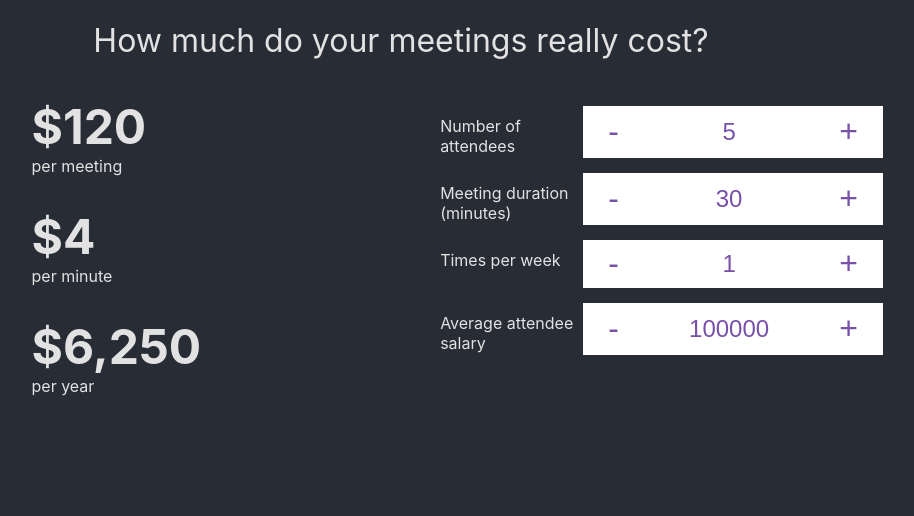
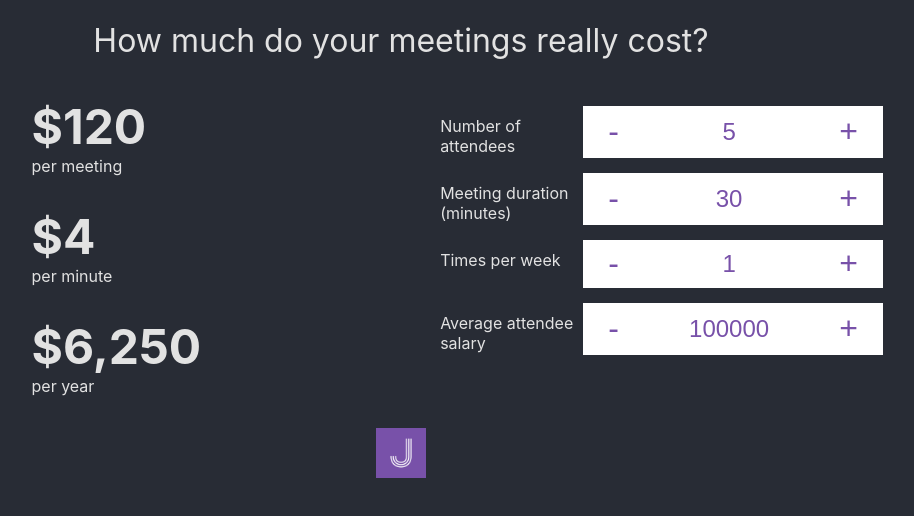
Before and after one commit to justincoh/meeting_cost_calculator, a React (Create React App) app in the folder react_version/: page / in a window 1280 px wide. Shown: the top 516 px of the page, without its empty margins (239-1153 px from the left). Built offline with nearby package versions, Linux system fonts and the light colour scheme.

Commit message:
add footer logo link

```diff
--- a/react_version/src/App.css
+++ b/react_version/src/App.css
@@ -10,6 +10,10 @@ body {
 
 h1 {
   font-weight: 400;
+}
+
+a {
+  color: var(--justin-joyce-white);
 }
 
 .text-center {
--- a/react_version/src/App.js
+++ b/react_version/src/App.js
@@ -2,6 +2,7 @@ import './App.css';
 import ConfigurationPanel from './ConfigurationPanel';
 import ResultsPanel from './ResultsPanel';
 import ContextProvider from './meetingContext';
+import Footer from './Footer';
 
 const App = () => {
   return (
@@ -13,6 +14,7 @@ const App = () => {
           <ConfigurationPanel />
         </ContextProvider>
       </div>
+      <Footer />
     </div>
   );
 }
--- /dev/null
+++ b/react_version/src/Footer.js
@@ -0,0 +1,14 @@
+import React from "react";
+import logo from "./justin_joyce_logo.png"
+
+const Footer = () => {
+    return (
+        <p className="text-center">
+            <a href="https://justinjoyce.dev/">
+                <img src={logo} width="50" alt="justin joyce logo"></img>
+            </a>
+        </p>
+    );
+}
+
+export default Footer;
```
Also changed, not shown: react_version/src/justin_joyce_logo.png (added).
